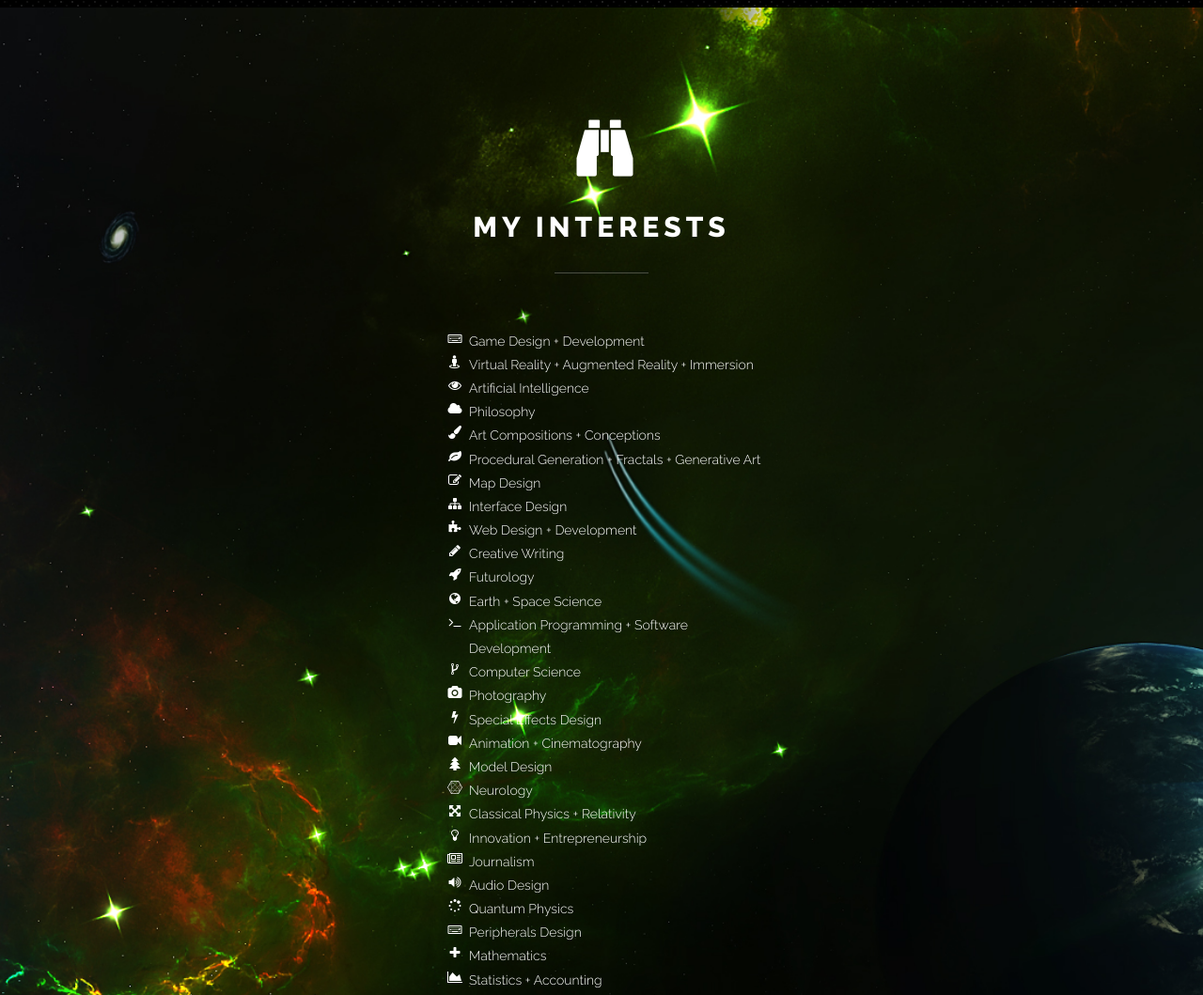
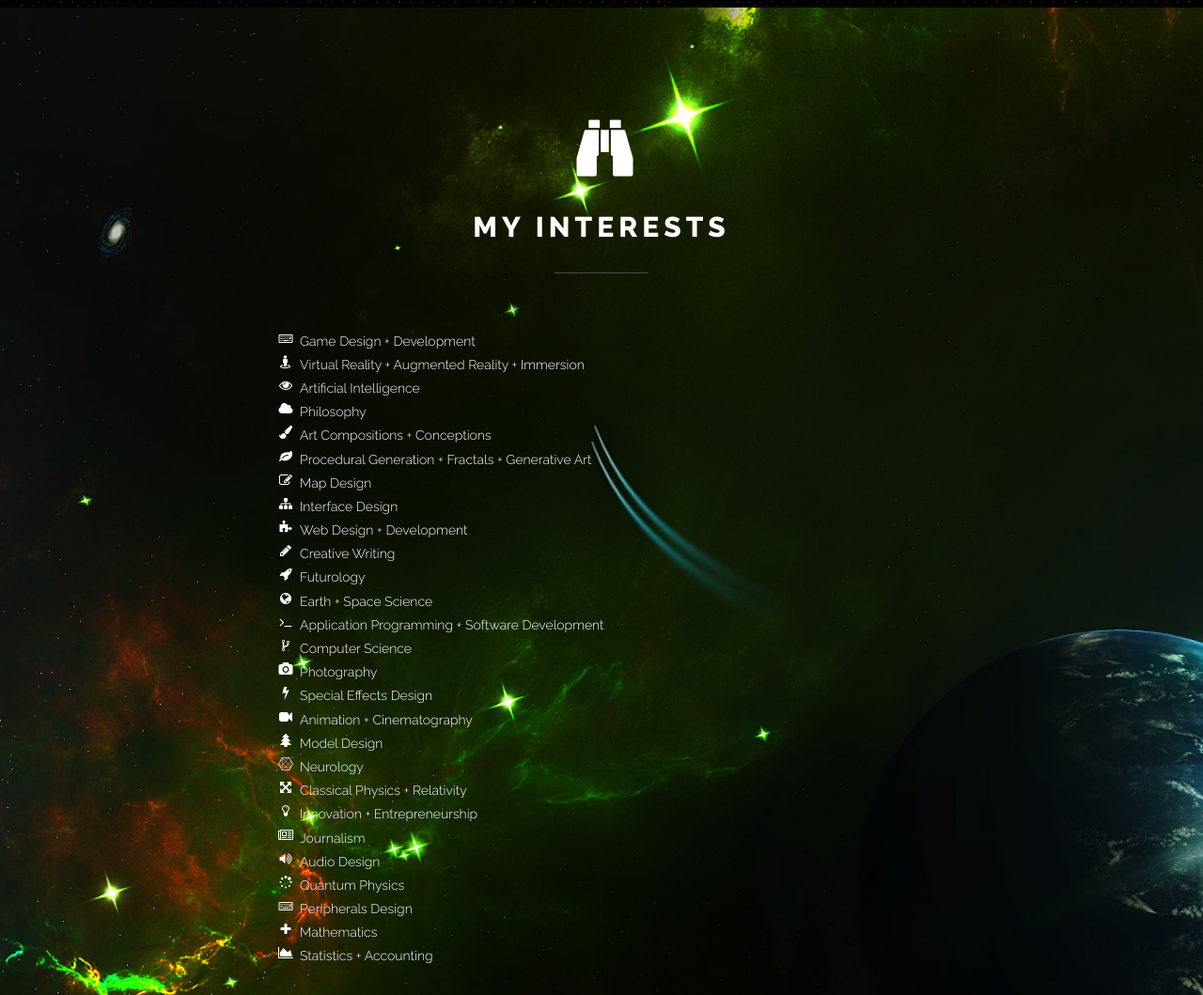
Before and after one commit to Hunter-Bobeck/Hunter-Bobeck.github.io, a plain HTML site: page index.html in a window 1280 px wide. Shown: the part 2120-3179 px from the top of the page at 94% size. Drawn offline with Linux system fonts and the light colour scheme.

Commit message:
1.49
• mobilization

```diff
--- a/index.html
+++ b/index.html
@@ -116,8 +116,6 @@
     <section class="pfblock pfblock-gray" id="interests" style="background-image: url(images/Reverb.jpg); background-size: cover;">		<!-- Twinkle Twinkle [Subtle Patterns] -->
 		<div class="container">
 			<div class="row skills">
-				<div class="row">
-                    <div class="col-sm-6 col-sm-offset-3">
                 <div class="pfblock-header wow fadeInUp">
                 	<!-- header -->
                     <h2 class="pfblock-title" style="color: white">
@@ -158,8 +156,6 @@
 							<li><i class="fa-li fa fa-plus"></i>Mathematics</li>
 							<li><i class="fa-li fa fa-area-chart"></i>Statistics + Accounting</li>
 					</ul>
-						</div>
-                    </div>
 				</div>
 			</div>
 		</div>
```
Lines whose indentation alone changed are shown as unchanged.
